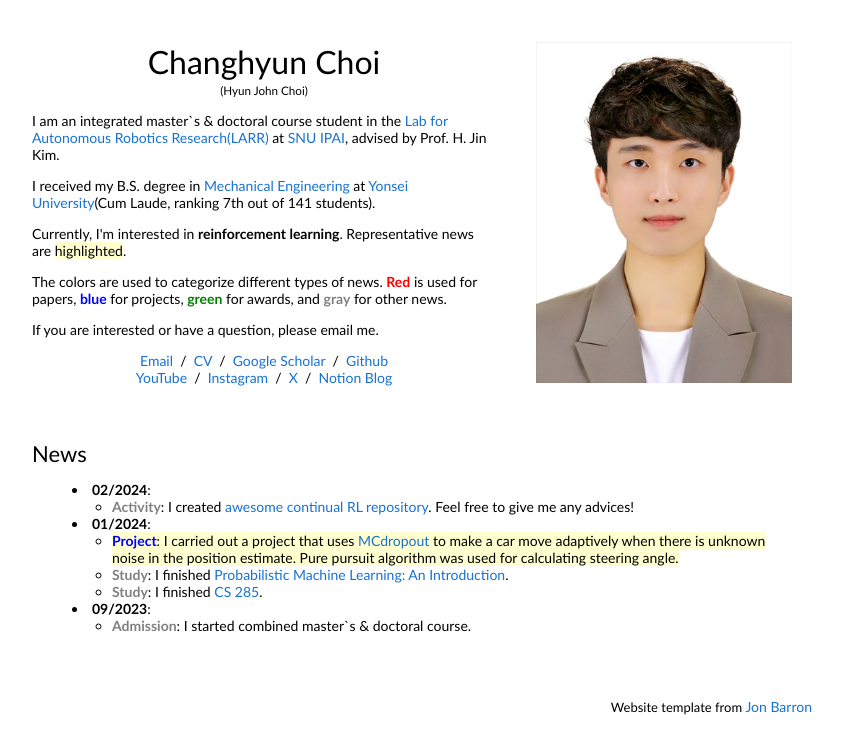
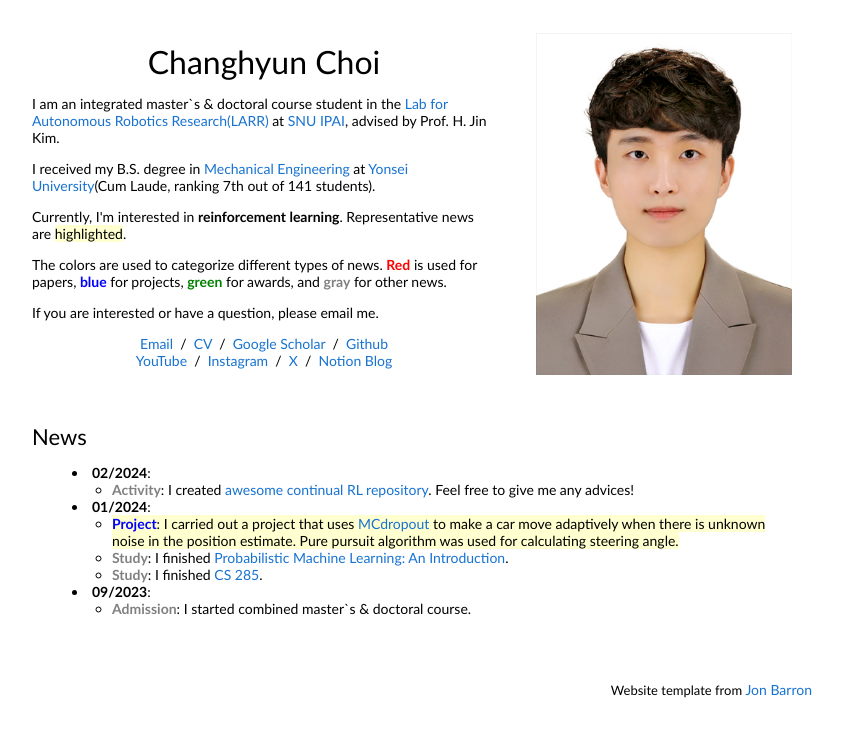
Before and after one commit to windust7/windust7.github.io, a plain HTML site: page index.html in a window 1280 px wide. Shown: the whole page, without its empty margins (228-1071 px from the left). Drawn offline with Linux system fonts and the light colour scheme.

Commit message:
Update index.html

```diff
--- a/index.html
+++ b/index.html
@@ -20,7 +20,7 @@
             <td style="padding:2.5%;width:63%;vertical-align:middle">
               <p style="text-align:center">
                 <name>Changhyun Choi</name><br>
-                <small>(Hyun John Choi)</small>
+                <!-- <small>(Hyun John Choi)</small> -->
               </p>
               <p>I am an integrated master`s & doctoral course student in the <a href="https://larr.snu.ac.kr/">Lab for Autonomous Robotics Research(LARR)</a> at <a href="https://gsai.snu.ac.kr/">SNU IPAI</a>, advised by Prof. H. Jin Kim.
               </p>
```
